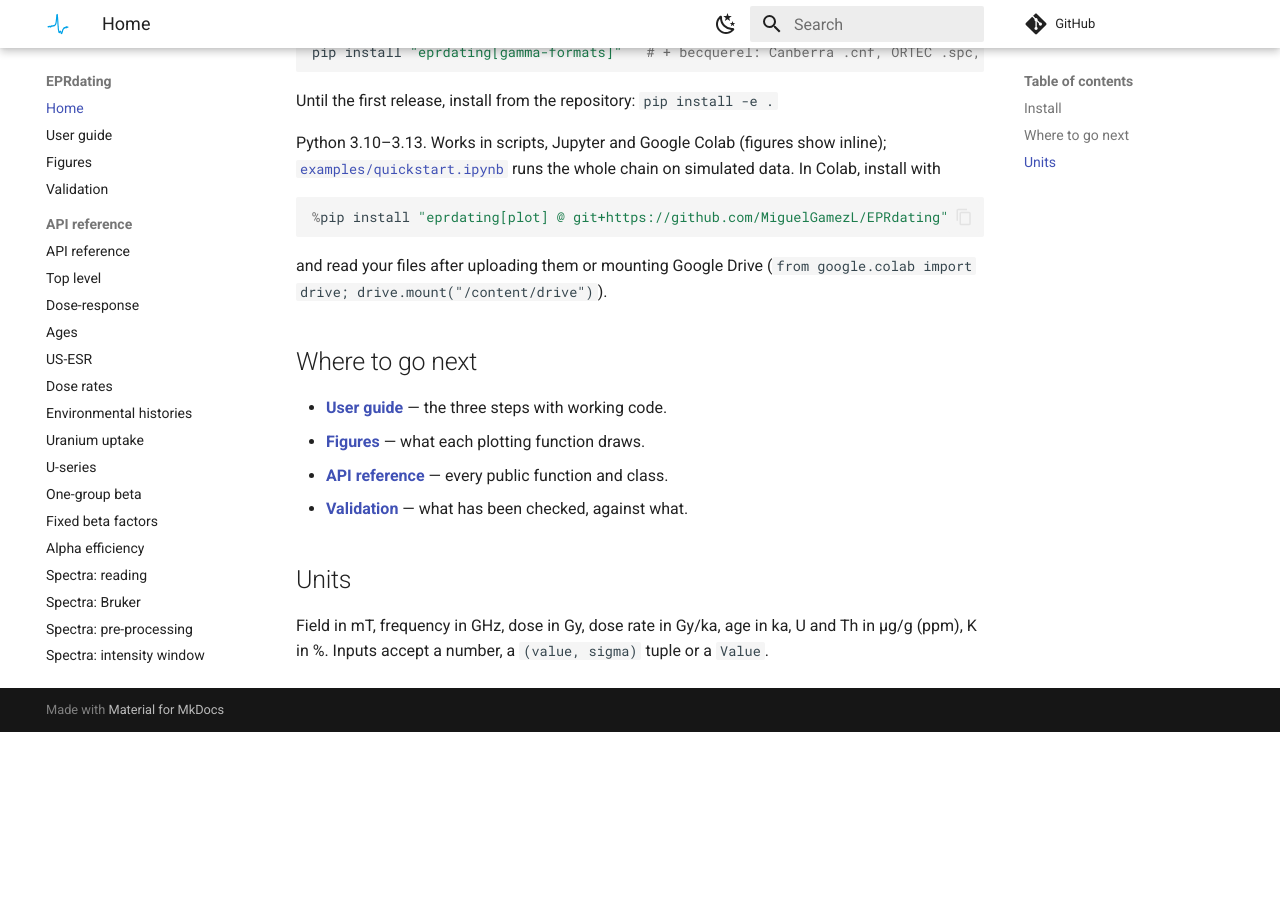
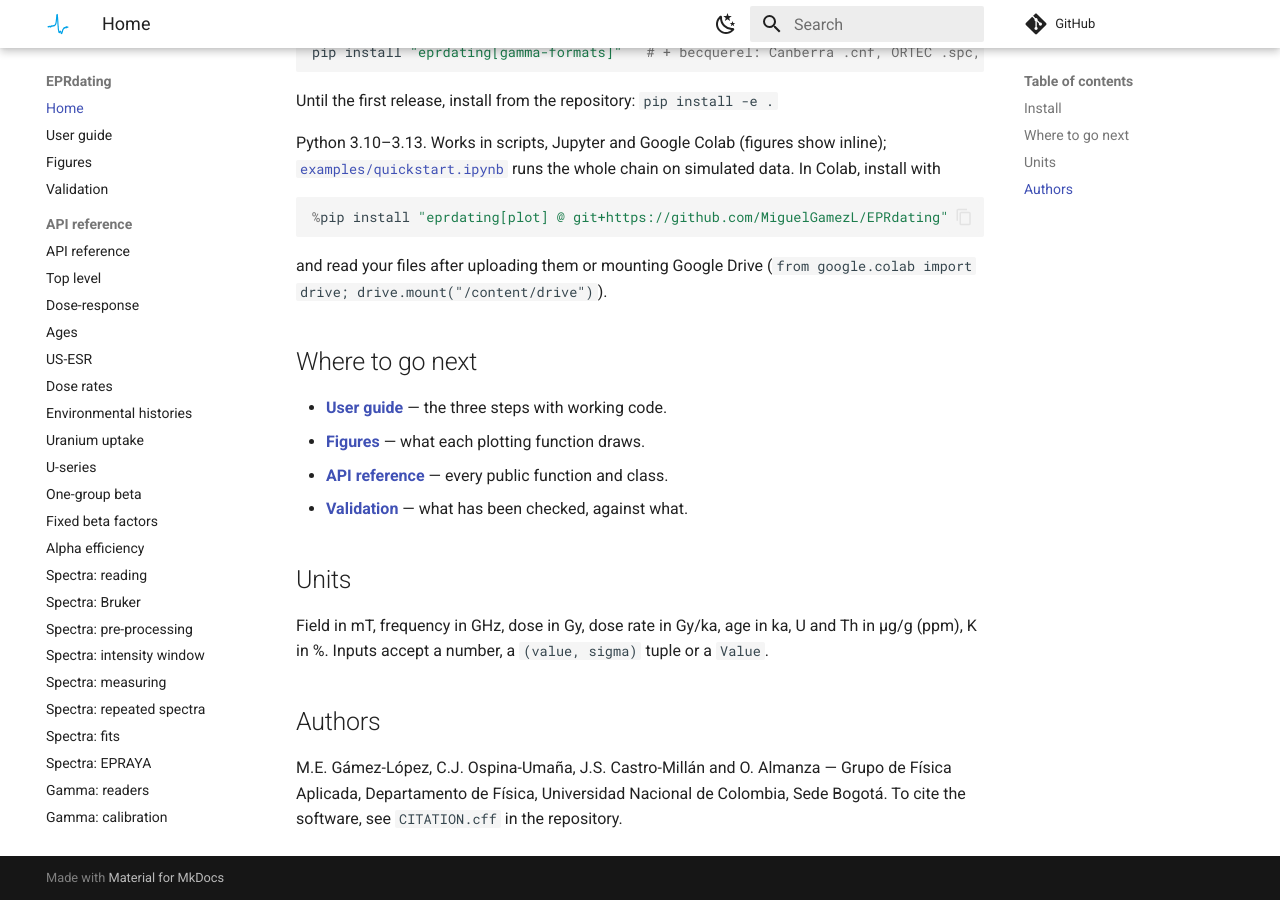
Before and after one commit to MiguelGamezL/EPRdating, an MkDocs documentation site: the page built from docs/index.md, in a window 1280 px wide and 900 px high, scrolled down 1469 px. Built offline with MkDocs 1.6.1 and Material for MkDocs 9.7.7, drawn with Linux system fonts in a browser that asks for light colours; comment, search, counter and statistics services are not loaded; before the commit the page ends 2201 px from its top, so only the background shows below that.

Commit message:
Add the article's co-authors; citation metadata
- pyproject: authors M.E. Gámez-López, C.J. Ospina-Umaña, J.S.
  Castro-Millán and O. Almanza; maintainer; repository and issues URLs.
- CITATION.cff (GitHub "Cite this repository").
- README and docs: authors, affiliation and how to cite.
- Quickstart notebook: install from the public repository.

Co-Authored-By: Claude Opus 5.5 <noreply@anthropic.com>
Claude-Session: https://claude.ai/code/session_01MV4o9AXXFJAJwp5yf6Lnwq

```diff
--- a/docs/index.md
+++ b/docs/index.md
@@ -64,3 +64,10 @@ and read your files after uploading them or mounting Google Drive
 Field in mT, frequency in GHz, dose in Gy, dose rate in Gy/ka, age in ka,
 U and Th in µg/g (ppm), K in %. Inputs accept a number, a `(value, sigma)`
 tuple or a `Value`.
+
+## Authors
+
+M.E. Gámez-López, C.J. Ospina-Umaña, J.S. Castro-Millán and O. Almanza —
+Grupo de Física Aplicada, Departamento de Física, Universidad Nacional de
+Colombia, Sede Bogotá. To cite the software, see `CITATION.cff` in the
+repository.
```
Also changed, not shown: README.md (+11 -0 lines), pyproject.toml (+9 -1 lines), 2 other files.
